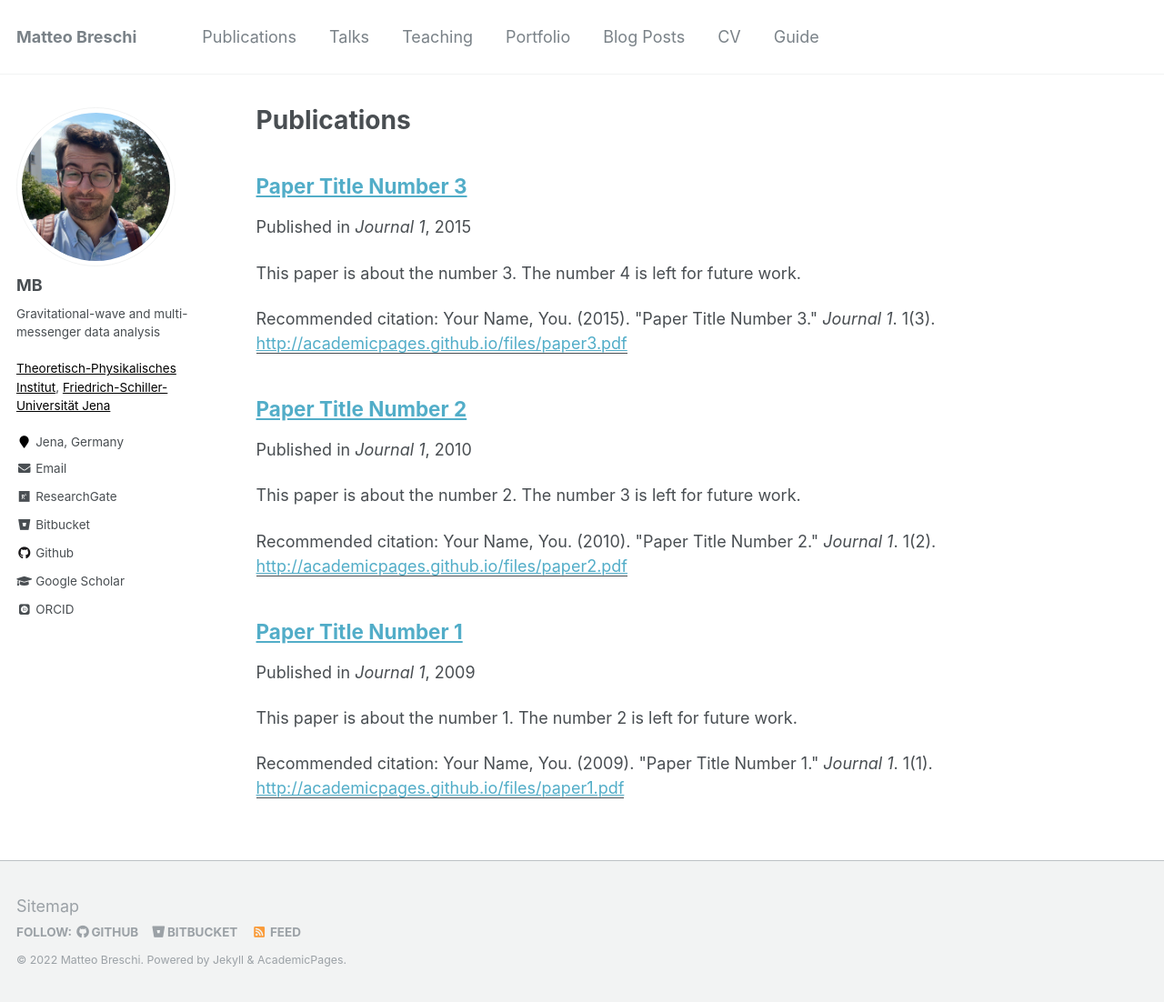
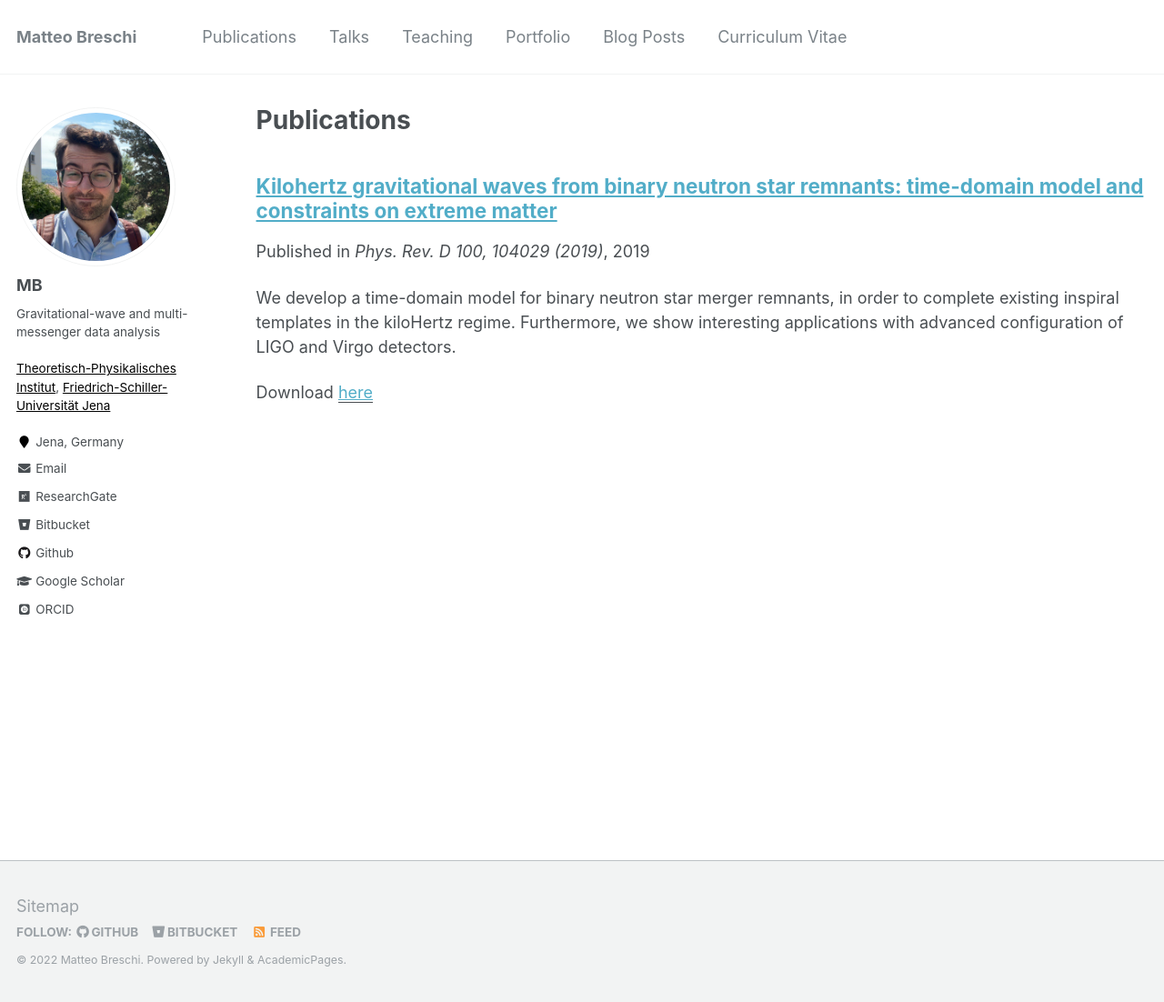
Before and after one commit to matteobreschi/matteobreschi.github.io, a Jekyll site: the page built from _pages/publications.md, in a window 1280 px wide and 1102 px high. Shown: the whole window at 91% size. Built offline with Jekyll 4.4.1, drawn with Linux system fonts in a browser that asks for light colours; some web fonts are replaced.

Commit message:
update pub 1

```diff
--- a/_data/navigation.yml
+++ b/_data/navigation.yml
@@ -15,8 +15,5 @@ main:
   - title: "Blog Posts"
     url: /year-archive/
 
-  - title: "CV"
+  - title: "Curriculum Vitae"
     url: /cv/
-
-  - title: "Guide"
-    url: /markdown/
--- a/_publications/2009-10-01-paper-title-number-1.md
+++ /dev/null
@@ -1,15 +0,0 @@
----
-title: "Paper Title Number 1"
-collection: publications
-permalink: /publication/2009-10-01-paper-title-number-1
-excerpt: 'This paper is about the number 1. The number 2 is left for future work.'
-date: 2009-10-01
-venue: 'Journal 1'
-paperurl: 'http://academicpages.github.io/files/paper1.pdf'
-citation: 'Your Name, You. (2009). &quot;Paper Title Number 1.&quot; <i>Journal 1</i>. 1(1).'
----
-This paper is about the number 1. The number 2 is left for future work.
-
-[Download paper here](http://academicpages.github.io/files/paper1.pdf)
-
-Recommended citation: Your Name, You. (2009). "Paper Title Number 1." <i>Journal 1</i>. 1(1).
--- a/_publications/2010-10-01-paper-title-number-2.md
+++ /dev/null
@@ -1,15 +0,0 @@
----
-title: "Paper Title Number 2"
-collection: publications
-permalink: /publication/2010-10-01-paper-title-number-2
-excerpt: 'This paper is about the number 2. The number 3 is left for future work.'
-date: 2010-10-01
-venue: 'Journal 1'
-paperurl: 'http://academicpages.github.io/files/paper2.pdf'
-citation: 'Your Name, You. (2010). &quot;Paper Title Number 2.&quot; <i>Journal 1</i>. 1(2).'
----
-This paper is about the number 2. The number 3 is left for future work.
-
-[Download paper here](http://academicpages.github.io/files/paper2.pdf)
-
-Recommended citation: Your Name, You. (2010). "Paper Title Number 2." <i>Journal 1</i>. 1(2).
--- a/_publications/2015-10-01-paper-title-number-3.md
+++ /dev/null
@@ -1,15 +0,0 @@
----
-title: "Paper Title Number 3"
-collection: publications
-permalink: /publication/2015-10-01-paper-title-number-3
-excerpt: 'This paper is about the number 3. The number 4 is left for future work.'
-date: 2015-10-01
-venue: 'Journal 1'
-paperurl: 'http://academicpages.github.io/files/paper3.pdf'
-citation: 'Your Name, You. (2015). &quot;Paper Title Number 3.&quot; <i>Journal 1</i>. 1(3).'
----
-This paper is about the number 3. The number 4 is left for future work.
-
-[Download paper here](http://academicpages.github.io/files/paper3.pdf)
-
-Recommended citation: Your Name, You. (2015). "Paper Title Number 3." <i>Journal 1</i>. 1(3).
--- /dev/null
+++ b/_publications/2019-08-29-kilohertz-gravitational-waves.md
@@ -0,0 +1,11 @@
+---
+title: "Kilohertz gravitational waves from binary neutron star remnants: time-domain model and constraints on extreme matter"
+collection: publications
+permalink: /publication/2019-08-29-kilohertz-gravitational-waves
+excerpt: 'We develop a time-domain model for binary neutron star merger remnants, in order to complete existing inspiral templates in the kiloHertz regime. Furthermore, we show interesting applications with advanced configuration of LIGO and Virgo detectors.'
+date: 2019-08-29
+venue: 'Phys. Rev. D 100, 104029 (2019)'
+paperurl: 'https://doi.org/10.1103/PhysRevD.100.104029'
+---
+
+The remnant star of a neutron star merger is an anticipated loud source of kilohertz gravitational waves that conveys unique information on the equation of state of hot matter at extreme densities. Observations of such signals are hampered by the photon shot noise of ground-based interferometers and pose a challenge for gravitational-wave astronomy. We develop an analytical time-domain waveform model for postmerger signals informed by numerical relativity simulations. The model completes effective-one-body waveforms for quasicircular nonspinning binaries in the kilohertz regime. We show that a template-based analysis can detect postmerger signals with a minimal signal-to-noise ratio (SNR) of 8.5, corresponding to GW170817-like events for third-generation interferometers. Using Bayesian model selection and the complete inspiral-merger-postmerger waveform model it is possible to infer whether the merger outcome is a prompt collapse to a black hole or a remnant star. In the latter case, the radius of the maximum mass (most compact) nonrotating neutron star can be determined to kilometer precision. We demonstrate the feasibility of inferring the stiffness of the equation of state at extreme densities using the quasiuniversal relations deduced from numerical-relativity simulations.
```
